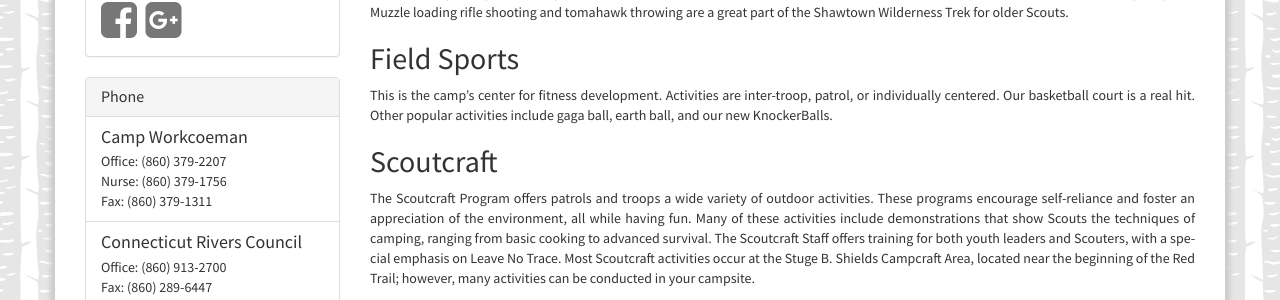
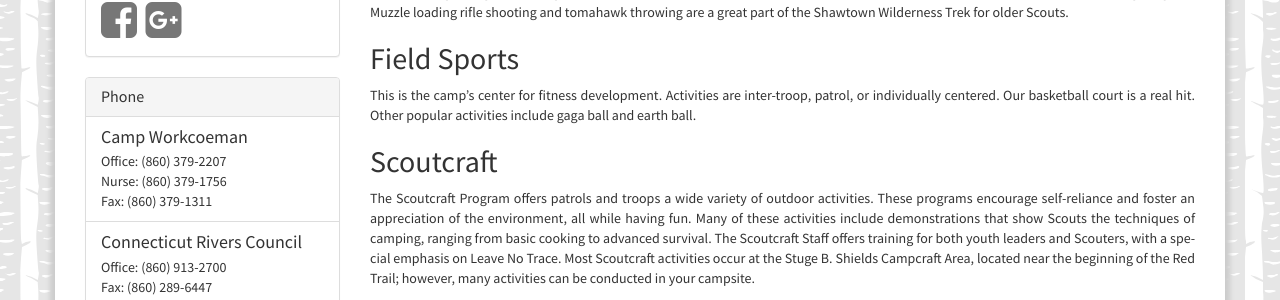
Before and after one commit to campworkcoeman/campworkcoeman.org, a Jekyll site: the page built from boy-scouts/program-areas.md, in a window 1280 px wide. Shown: the part 678-978 px from the top of the page. Built offline with Jekyll 4.4.1, drawn with Linux system fonts in a browser that asks for light colours; nearby versions of some CDN libraries; Markdown is read by kramdown in place of the engine named in the settings.

Commit message:
Remove Knockerball reference.

```diff
--- a/boy-scouts/program-areas.md
+++ b/boy-scouts/program-areas.md
@@ -35,7 +35,7 @@ Shawtown Wilderness Trek for older Scouts.
 
 This is the camp's center for fitness development. Activities are inter-troop,
 patrol, or individually centered. Our basketball court is a real hit. Other
-popular activities include gaga ball, earth ball, and our new KnockerBalls.
+popular activities include gaga ball and earth ball.
 
 ## Scoutcraft
 
```
